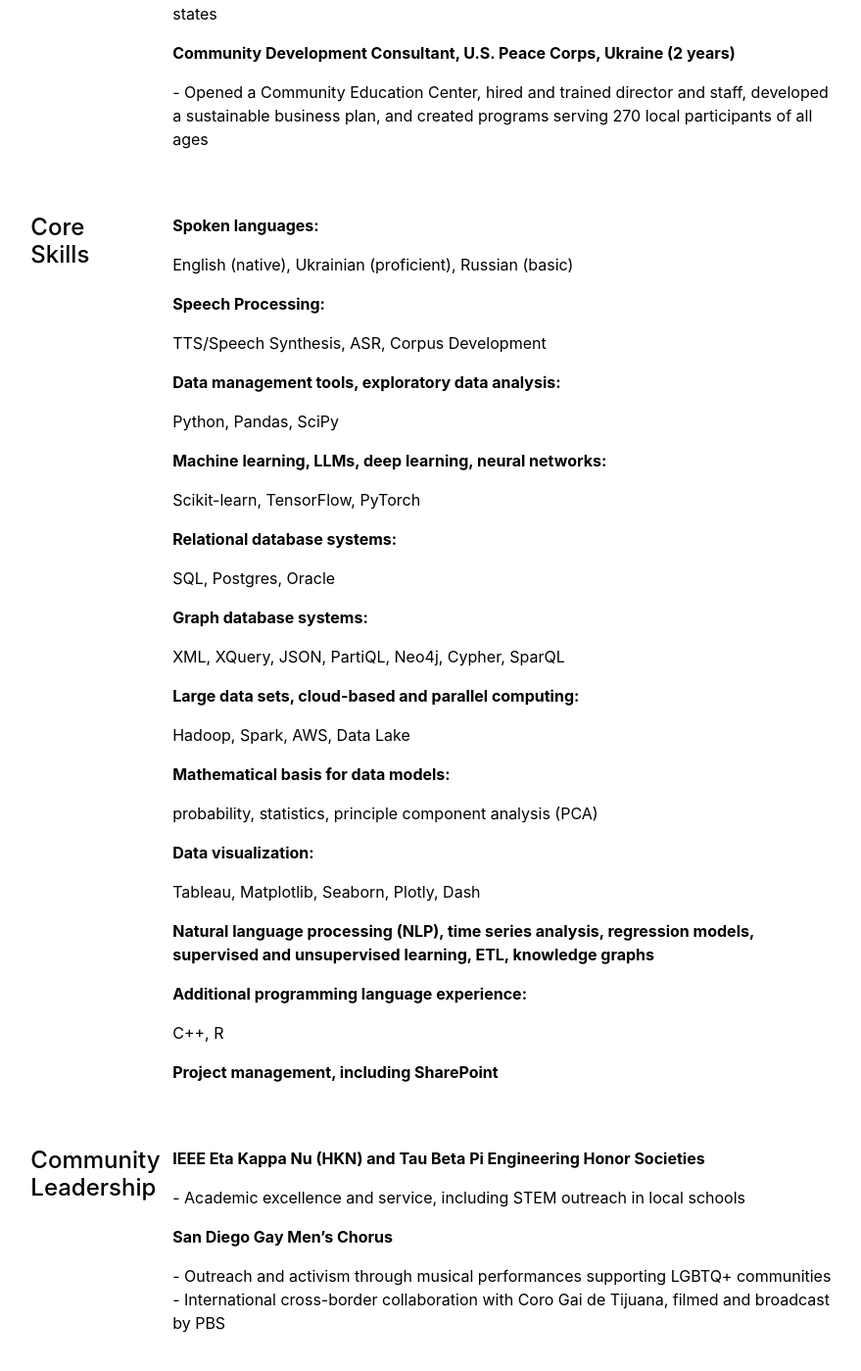
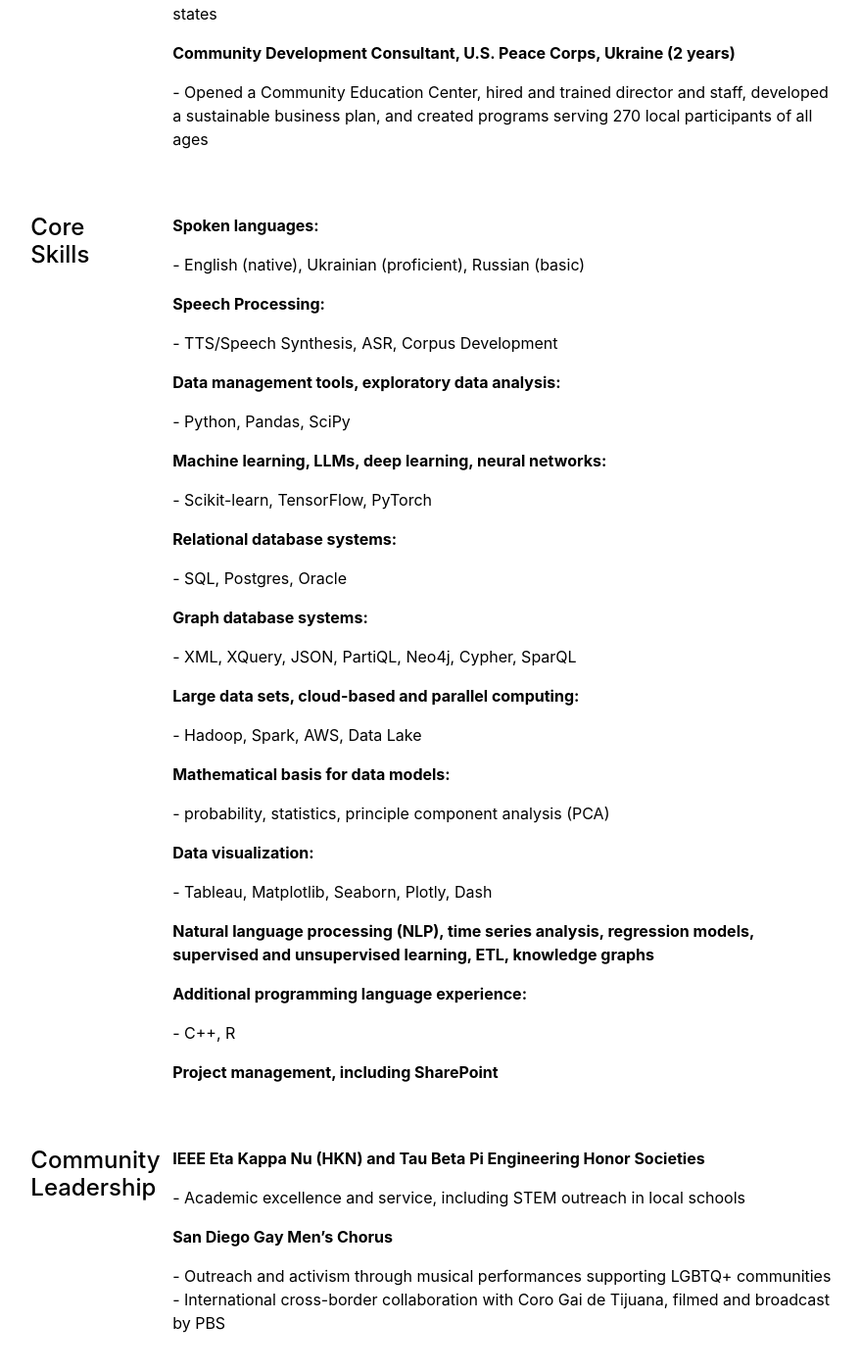
Before and after one commit to speakingofdata/speakingofdata.github.io, a Jekyll site: the page built from about.md, in a window 1280 px wide and 1400 px high, scrolled down 638 px. Shown: the whole window at 98% size, without its empty margins (198-1077 px from the left). Built offline with Jekyll 4.4.1, drawn with Linux system fonts in a browser that asks for light colours.

```diff
--- a/_data/about/skills.yml
+++ b/_data/about/skills.yml
@@ -1,33 +1,33 @@
 - title: 'Spoken languages:'
-  description: 'English (native), Ukrainian (proficient), Russian (basic)'
+  description: '- English (native), Ukrainian (proficient), Russian (basic)'
 
 - title: 'Speech Processing:'
-  description: 'TTS/Speech Synthesis, ASR, Corpus Development'
+  description: '- TTS/Speech Synthesis, ASR, Corpus Development'
 
 - title: 'Data management tools, exploratory data analysis:'
-  description: 'Python, Pandas, SciPy'
+  description: '- Python, Pandas, SciPy'
 
 - title: 'Machine learning, LLMs, deep learning, neural networks:'
-  description: 'Scikit-learn, TensorFlow, PyTorch'
+  description: '- Scikit-learn, TensorFlow, PyTorch'
 
 - title: 'Relational database systems:'
-  description: 'SQL, Postgres, Oracle'
+  description: '- SQL, Postgres, Oracle'
 
 - title: 'Graph database systems:'
-  description: 'XML, XQuery, JSON, PartiQL, Neo4j, Cypher, SparQL'
+  description: '- XML, XQuery, JSON, PartiQL, Neo4j, Cypher, SparQL'
 
 - title: 'Large data sets, cloud-based and parallel computing:'
-  description: 'Hadoop, Spark, AWS, Data Lake'
+  description: '- Hadoop, Spark, AWS, Data Lake'
 
 - title: 'Mathematical basis for data models:'
-  description: 'probability, statistics, principle component analysis (PCA)'
+  description: '- probability, statistics, principle component analysis (PCA)'
 
 - title: 'Data visualization:'
-  description: 'Tableau, Matplotlib, Seaborn, Plotly, Dash'
+  description: '- Tableau, Matplotlib, Seaborn, Plotly, Dash'
 
 - title: 'Natural language processing (NLP), time series analysis, regression models, supervised and unsupervised learning, ETL, knowledge graphs'
 
 - title: 'Additional programming language experience:'
-  description: 'C++, R'
+  description: '- C++, R'
 
 - title: 'Project management, including SharePoint'
```
